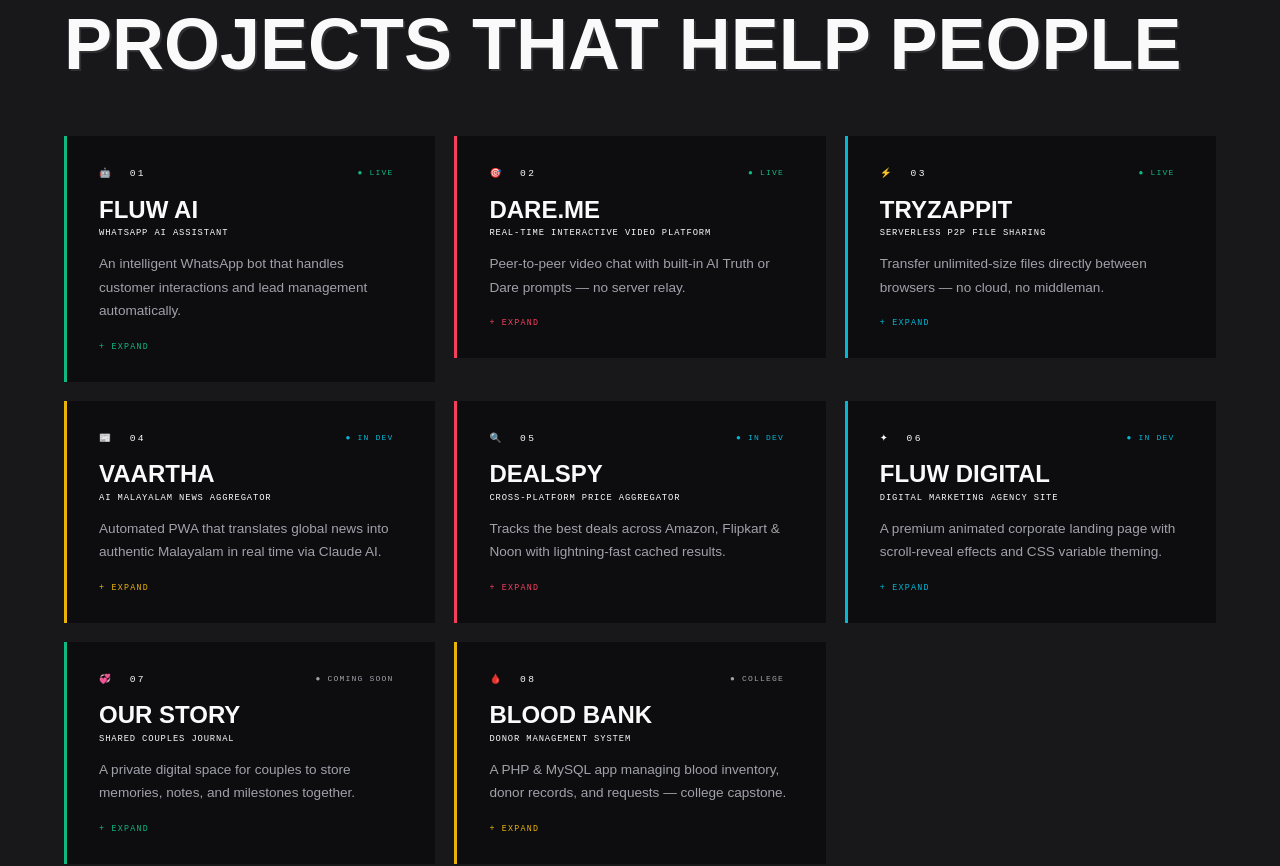
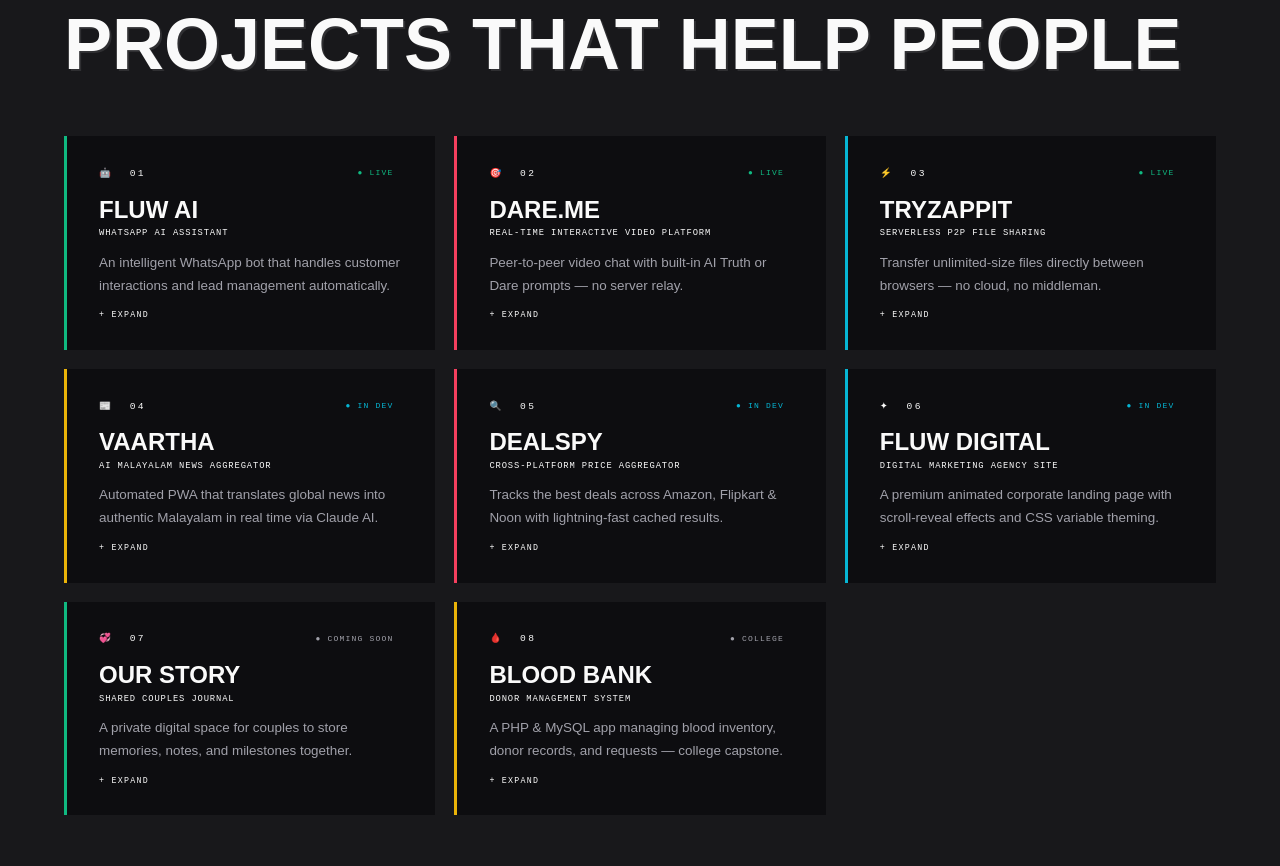
Before and after one commit to Salman-Hashir/salman-portfolio, a React (Vite) app: page / in a window 1280 px wide. Shown: the part 3860-4726 px from the top of the page. Built offline with nearby package versions, Linux system fonts and the light colour scheme.

Commit message:
feat: projects row-drawer expand - panel opens below row, cards never move

```diff
--- a/src/components/Projects.jsx
+++ b/src/components/Projects.jsx
@@ -1,4 +1,4 @@
-import React, { useState, useRef, useCallback, useEffect } from 'react';
+import React, { useState, useRef, useCallback, useEffect, useMemo } from 'react';
 import { motion, AnimatePresence } from 'framer-motion';
 
 const projectsList = [
@@ -99,10 +99,8 @@ const statusColors = {
   'College': 'var(--muted)',
 };
 
-// One spring config everywhere → consistent, silky feel
-const SPRING = { type: 'spring', stiffness: 300, damping: 36, mass: 0.85 };
+const EASE = [0.22, 1, 0.36, 1];
 
-// Responsive grid columns hook
 const useColumns = () => {
   const [cols, setCols] = useState(() => {
     if (typeof window === 'undefined') return 3;
@@ -119,7 +117,7 @@ const useColumns = () => {
 const Projects = () => {
   const [openIndex, setOpenIndex] = useState(null);
   const sectionRef = useRef(null);
-  const cardRefs = useRef({});
+  const expandedRef = useRef(null);
   const cols = useColumns();
   const [glow, setGlow] = useState({ x: -999, y: -999, opacity: 0 });
 
@@ -137,22 +135,33 @@ const Projects = () => {
     setOpenIndex(prev => {
       const next = prev === i ? null : i;
       if (next !== null) {
-        // Wait for spring layout to settle, then scroll so the card top
-        // sits ~80px below the viewport top — title always fully visible
+        // Panel slides open → scroll so its top edge is in view (with breathing room)
         setTimeout(() => {
-          const el = cardRefs.current[i];
-          if (!el) return;
-          const rect = el.getBoundingClientRect();
-          const offset = 80; // gap from top (clears nav + breathing room)
-          window.scrollTo({ top: window.scrollY + rect.top - offset, behavior: 'smooth' });
-        }, 280);
+          if (!expandedRef.current) return;
+          const rect = expandedRef.current.getBoundingClientRect();
+          if (rect.top > window.innerHeight || rect.bottom < 0) {
+            window.scrollTo({ top: window.scrollY + rect.top - 80, behavior: 'smooth' });
+          }
+        }, 460); // after panel has mostly finished opening
       }
       return next;
     });
   };
 
+  // Split projects into rows of `cols`
+  const rows = useMemo(() => {
+    const result = [];
+    for (let i = 0; i < projectsList.length; i += cols) {
+      result.push(
+        projectsList.slice(i, i + cols).map((p, j) => ({ ...p, originalIndex: i + j }))
+      );
+    }
+    return result;
+  }, [cols]);
+
+  const selected = openIndex !== null ? projectsList[openIndex] : null;
+  const gridCols = cols === 1 ? '1fr' : cols === 2 ? 'repeat(2, 1fr)' : 'repeat(3, 1fr)';
   const isMobile = cols === 1;
-  const gridCols = cols === 1 ? '1fr' : cols === 2 ? 'repeat(2, 1fr)' : 'repeat(3, 1fr)';
 
   return (
     <section
@@ -187,108 +196,85 @@ const Projects = () => {
       </motion.div>
 
       {/*
-        ── Grid ──
-        Cards expand IN PLACE. When a card gets gridColumn 1/-1,
-        CSS grid auto-placement keeps it near its original row while
-        nudging siblings — Framer Motion layout/SPRING animates the whole reflow.
+        ── Row-drawer layout ──
+        Cards NEVER reposition. Clicking opens a smooth panel
+        directly below the card's row — no jumping, no confusion.
       */}
-      <motion.div
-        layout
-        transition={SPRING}
-        style={{
+      <div style={{ position: 'relative', zIndex: 1 }}>
+        {rows.map((rowCards, rowIdx) => {
+          const rowHasOpen = rowCards.some(p => p.originalIndex === openIndex);
+
+          return (
+            <React.Fragment key={rowIdx}>
+
+              {/* ── Card row ── */}
+              <div style={{
                 display: 'grid',
                 gridTemplateColumns: gridCols,
                 gap: '1.2rem',
-          position: 'relative',
-          zIndex: 1,
-          alignItems: 'start',
-        }}
-      >
-        {projectsList.map((proj, i) => {
-          const isOpen = openIndex === i;
-          const showRowLayout = isOpen && !isMobile; // side-by-side only on wider screens
-
+                marginBottom: rowHasOpen ? '0' : '1.2rem',
+              }}>
+                {rowCards.map((proj) => {
+                  const isOpen = openIndex === proj.originalIndex;
                   return (
                     <motion.div
                       key={proj.num}
-              ref={el => { cardRefs.current[i] = el; }}
-              layout
-              transition={SPRING}
                       initial={{ opacity: 0, y: 28 }}
                       whileInView={{ opacity: 1, y: 0 }}
                       viewport={{ once: true, margin: '-40px' }}
-              animate={{
-                padding: isOpen
-                  ? (isMobile ? '1.8rem 1.4rem' : '2.5rem 2.8rem')
-                  : (isMobile ? '1.4rem 1.2rem' : '1.8rem 2rem'),
-                boxShadow: isOpen
-                  ? `0 0 0 1px rgba(${proj.accentRaw},0.4), 0 24px 80px rgba(${proj.accentRaw},0.18)`
-                  : `0 0 0 0px rgba(0,0,0,0)`,
-              }}
-              whileHover={!isOpen ? { y: -4 } : {}}
-              onClick={() => toggle(i)}
+                      transition={{ duration: 0.5, delay: proj.originalIndex * 0.04, ease: EASE }}
+                      whileHover={{ y: -3, transition: { duration: 0.18 } }}
+                      onClick={() => toggle(proj.originalIndex)}
                       style={{
                         background: 'var(--card-bg)',
-                border: `1px solid ${proj.accent}33`,
+                        border: `1px solid ${isOpen ? proj.accent + '66' : proj.accent + '33'}`,
                         borderLeft: `3px solid ${proj.accent}`,
+                        borderBottom: rowHasOpen && isOpen
+                          ? `1px solid ${proj.accent}00`  // fade bottom border into panel
+                          : `1px solid ${isOpen ? proj.accent + '66' : proj.accent + '33'}`,
+                        padding: isMobile ? '1.4rem 1.2rem' : '1.8rem 2rem',
                         position: 'relative',
                         overflow: 'hidden',
-                cursor: isOpen ? 'default' : 'pointer',
-                /* Expand to fill the full grid row */
-                gridColumn: isOpen ? '1 / -1' : 'auto',
+                        cursor: 'pointer',
                         display: 'flex',
                         flexDirection: 'column',
+                        boxShadow: isOpen
+                          ? `0 0 0 1px rgba(${proj.accentRaw},0.3), inset 0 -2px 0 ${proj.accent}33`
+                          : 'none',
+                        transition: 'border-color 0.3s ease, box-shadow 0.3s ease',
+                        zIndex: isOpen ? 2 : 1,
                       }}
                     >
-              {/* Top accent bar */}
-              <AnimatePresence>
+                      {/* Ambient corner */}
+                      <div style={{
+                        position: 'absolute', top: 0, right: 0, width: 140, height: 90,
+                        background: `radial-gradient(ellipse at top right, ${proj.accent}1c, transparent 70%)`,
+                        pointerEvents: 'none',
+                        transition: 'opacity 0.3s ease',
+                        opacity: isOpen ? 1.5 : 1,
+                      }} />
+
+                      {/* Active dot indicator */}
                       {isOpen && (
                         <motion.div
-                    key="topbar"
-                    initial={{ scaleX: 0 }}
-                    animate={{ scaleX: 1 }}
-                    exit={{ scaleX: 0 }}
-                    transition={{ duration: 0.45, ease: [0.25, 1, 0.5, 1] }}
+                          layoutId="active-dot"
                           style={{
-                      position: 'absolute', top: 0, left: 0, right: 0, height: '2px',
-                      background: `linear-gradient(90deg, ${proj.accent}, ${proj.accent}00)`,
-                      transformOrigin: 'left',
+                            position: 'absolute', top: '1rem', left: '1rem',
+                            width: 6, height: 6, borderRadius: '50%',
+                            background: proj.accent,
+                            boxShadow: `0 0 8px ${proj.accent}`,
                           }}
+                          transition={{ type: 'spring', stiffness: 400, damping: 28 }}
                         />
                       )}
-              </AnimatePresence>
 
-              {/* Ambient corner pulse */}
-              <motion.div
-                animate={{ width: isOpen ? 340 : 140, height: isOpen ? 220 : 90 }}
-                transition={SPRING}
-                style={{
-                  position: 'absolute', top: 0, right: 0, pointerEvents: 'none',
-                  background: `radial-gradient(ellipse at top right, ${proj.accent}1c, transparent 70%)`,
-                }}
-              />
-
-              {/* ── Card content ── */}
-              <div style={{
-                display: 'flex',
-                flexDirection: showRowLayout ? 'row' : 'column',
-                gap: showRowLayout ? '2.8rem' : '0',
-                alignItems: showRowLayout ? 'flex-start' : 'stretch',
-                flex: 1,
-              }}>
-
-                {/* LEFT — identity block */}
-                <div style={{
-                  flex: showRowLayout ? '0 0 360px' : '1',
-                  minWidth: 0,
-                  display: 'flex',
-                  flexDirection: 'column',
-                }}>
                       {/* Num + Status */}
                       <div style={{ display: 'flex', justifyContent: 'space-between', alignItems: 'center', marginBottom: '1rem' }}>
                         <span style={{
                           fontFamily: 'var(--font-mono)', fontSize: isMobile ? '0.52rem' : '0.6rem',
                           letterSpacing: '0.25em', color: `${proj.accent}bb`, textTransform: 'uppercase',
+                          paddingLeft: isOpen ? '1rem' : '0',
+                          transition: 'padding 0.3s ease',
                         }}>
                           {proj.icon}&nbsp;&nbsp;{proj.num}
                         </span>
@@ -303,17 +289,14 @@ const Projects = () => {
                       </div>
 
                       {/* Title */}
-                  <motion.h3
-                    animate={{ fontSize: isOpen ? (isMobile ? '1.6rem' : '2.2rem') : (isMobile ? '1.15rem' : '1.5rem') }}
-                    transition={SPRING}
-                    style={{
+                      <h3 style={{
                         fontFamily: 'var(--font-display)', fontWeight: 900,
                         color: 'var(--white)', textTransform: 'uppercase',
+                        fontSize: isMobile ? '1.2rem' : '1.5rem',
                         lineHeight: 1.08, marginBottom: '0.35rem',
-                    }}
-                  >
+                      }}>
                         {proj.title}
-                  </motion.h3>
+                      </h3>
 
                       {/* Sub */}
                       <span style={{
@@ -326,123 +309,180 @@ const Projects = () => {
 
                       {/* Preview */}
                       <p style={{
-                    fontSize: isMobile ? '0.8rem' : '0.85rem', color: 'var(--muted)',
-                    lineHeight: 1.75,
-                    marginBottom: isOpen ? 0 : '0.8rem',
-                    flex: 1,
+                        fontSize: isMobile ? '0.78rem' : '0.84rem',
+                        color: 'var(--muted)', lineHeight: 1.7,
+                        flex: 1, marginBottom: '0.8rem',
                       }}>
                         {proj.preview}
                       </p>
 
-                  {/* Expand hint */}
+                      {/* Expand hint / open indicator */}
+                      <span style={{
+                        fontFamily: 'var(--font-mono)', fontSize: '0.52rem', letterSpacing: '0.15em',
+                        textTransform: 'uppercase',
+                        color: isOpen ? proj.accent : proj.accent + 'aa',
+                        borderBottom: `1px solid ${proj.accent}${isOpen ? '88' : '44'}`,
+                        paddingBottom: '2px', alignSelf: 'flex-start',
+                        transition: 'color 0.3s, border-color 0.3s',
+                      }}>
+                        {isOpen ? '− Details open ↓' : '+ Expand'}
+                      </span>
+                    </motion.div>
+                  );
+                })}
+
+                {/* Fill empty slots in last row so grid stays balanced */}
+                {rowCards.length < cols && Array.from({ length: cols - rowCards.length }).map((_, k) => (
+                  <div key={`filler-${k}`} style={{
+                    border: '1px solid transparent',
+                    padding: isMobile ? '1.4rem 1.2rem' : '1.8rem 2rem',
+                    visibility: 'hidden',
+                  }} />
+                ))}
+              </div>
+
+              {/* ── Expanded panel — slides open below the row ── */}
               <AnimatePresence>
-                    {!isOpen && (
-                      <motion.span
-                        initial={{ opacity: 0 }}
-                        animate={{ opacity: 1 }}
-                        exit={{ opacity: 0 }}
-                        transition={{ duration: 0.2 }}
+                {rowHasOpen && selected && (
+                  <motion.div
+                    key={`panel-${openIndex}`}
+                    ref={expandedRef}
+                    initial={{ height: 0, opacity: 0 }}
+                    animate={{ height: 'auto', opacity: 1 }}
+                    exit={{ height: 0, opacity: 0 }}
+                    transition={{ duration: 0.45, ease: EASE }}
+                    style={{ overflow: 'hidden', marginBottom: '1.2rem' }}
+                  >
+                    {/* Inner panel */}
+                    <motion.div
+                      initial={{ y: -16, opacity: 0 }}
+                      animate={{ y: 0, opacity: 1 }}
+                      exit={{ y: -16, opacity: 0 }}
+                      transition={{ duration: 0.4, ease: EASE, delay: 0.08 }}
                       style={{
-                          fontFamily: 'var(--font-mono)', fontSize: '0.52rem', letterSpacing: '0.15em',
-                          textTransform: 'uppercase', color: proj.accent,
-                          borderBottom: `1px solid ${proj.accent}44`, paddingBottom: '2px',
-                          marginTop: '0.4rem', alignSelf: 'flex-start',
+                        background: `linear-gradient(135deg, rgba(${selected.accentRaw},0.06) 0%, var(--card-bg) 60%)`,
+                        border: `1px solid rgba(${selected.accentRaw},0.3)`,
+                        borderTop: `2px solid ${selected.accent}`,
+                        padding: isMobile ? '1.6rem 1.2rem' : '2.2rem 2.8rem',
+                        position: 'relative',
+                        overflow: 'hidden',
                       }}
                     >
-                        + Expand
-                      </motion.span>
-                    )}
-                  </AnimatePresence>
+                      {/* Background accent blur */}
+                      <div style={{
+                        position: 'absolute', top: '-60px', right: '-60px',
+                        width: 280, height: 280,
+                        background: `radial-gradient(circle, rgba(${selected.accentRaw},0.1), transparent 70%)`,
+                        pointerEvents: 'none',
+                      }} />
+
+                      <div style={{
+                        display: 'flex',
+                        flexDirection: isMobile ? 'column' : 'row',
+                        gap: isMobile ? '1.6rem' : '3rem',
+                        alignItems: 'flex-start',
+                        position: 'relative',
+                      }}>
+
+                        {/* LEFT — project identity recap */}
+                        <div style={{ flex: isMobile ? 'none' : '0 0 260px' }}>
+                          <div style={{
+                            fontFamily: 'var(--font-mono)', fontSize: '0.58rem',
+                            letterSpacing: '0.25em', color: `${selected.accent}bb`,
+                            textTransform: 'uppercase', marginBottom: '0.6rem',
+                          }}>
+                            {selected.icon}&nbsp;&nbsp;{selected.num}
                           </div>
+                          <h3 style={{
+                            fontFamily: 'var(--font-display)', fontWeight: 900,
+                            color: 'var(--white)', textTransform: 'uppercase',
+                            fontSize: isMobile ? '1.8rem' : '2.1rem',
+                            lineHeight: 1.05, marginBottom: '0.3rem',
+                          }}>
+                            {selected.title}
+                          </h3>
+                          <span style={{
+                            fontFamily: 'var(--font-mono)', fontSize: '0.55rem',
+                            letterSpacing: '0.1em', textTransform: 'uppercase',
+                            color: `${selected.accent}99`, display: 'block', marginBottom: '1.4rem',
+                          }}>
+                            {selected.sub}
+                          </span>
 
-                {/* RIGHT (or BOTTOM on mobile) — expanded panel */}
-                <AnimatePresence>
-                  {isOpen && (
-                    <motion.div
-                      key="details"
-                      initial={{ opacity: 0, x: showRowLayout ? 30 : 0, y: showRowLayout ? 0 : 16 }}
-                      animate={{ opacity: 1, x: 0, y: 0 }}
-                      exit={{ opacity: 0, x: showRowLayout ? 30 : 0, y: showRowLayout ? 0 : 16 }}
-                      transition={{ duration: 0.4, ease: [0.25, 1, 0.5, 1], delay: 0.15 }}
-                      style={{
-                        flex: 1, display: 'flex', flexDirection: 'column',
-                        gap: '1.3rem', position: 'relative',
-                        marginTop: showRowLayout ? 0 : '1.4rem',
-                        paddingTop: showRowLayout ? 0 : '1.4rem',
-                        borderTop: showRowLayout ? 'none' : `1px solid ${proj.accent}25`,
-                      }}
-                      onClick={e => e.stopPropagation()}
-                    >
-                      {/* Vertical divider (desktop only) */}
-                      {showRowLayout && (
-                        <motion.div
-                          initial={{ scaleY: 0 }}
-                          animate={{ scaleY: 1 }}
-                          exit={{ scaleY: 0 }}
-                          transition={{ duration: 0.45, ease: [0.25, 1, 0.5, 1] }}
-                          style={{
-                            position: 'absolute', left: '-1.4rem', top: 0, bottom: 0,
-                            width: '1px',
-                            background: `linear-gradient(to bottom, transparent, ${proj.accent}50, transparent)`,
-                            transformOrigin: 'top',
-                          }}
-                        />
-                      )}
-
-                      {/* Full description */}
-                      <p style={{
-                        fontSize: isMobile ? '0.82rem' : '0.9rem', color: 'var(--muted)', lineHeight: 1.85,
-                        borderLeft: `2px solid ${proj.accent}55`, paddingLeft: '1rem',
-                      }}>
-                        {proj.desc}
-                      </p>
-
-                      {/* Tech tags */}
+                          {/* Tags */}
                           <div style={{ display: 'flex', flexWrap: 'wrap', gap: '0.45rem' }}>
-                        {proj.tags.map((tag, idx) => (
+                            {selected.tags.map((tag, idx) => (
                               <motion.span
                                 key={idx}
                                 initial={{ opacity: 0, y: 6 }}
                                 animate={{ opacity: 1, y: 0 }}
-                            transition={{ delay: 0.2 + idx * 0.06, duration: 0.28 }}
+                                transition={{ delay: 0.15 + idx * 0.06 }}
                                 style={{
-                              padding: '0.28rem 0.75rem',
-                              border: `1px solid ${proj.accent}55`,
+                                  padding: '0.28rem 0.7rem',
+                                  border: `1px solid rgba(${selected.accentRaw},0.4)`,
                                   fontFamily: 'var(--font-mono)', fontSize: '0.52rem',
-                              letterSpacing: '0.1em', color: proj.accent, textTransform: 'uppercase',
+                                  letterSpacing: '0.1em', color: selected.accent,
+                                  textTransform: 'uppercase',
                                 }}
                               >
                                 {tag}
                               </motion.span>
                             ))}
                           </div>
+                        </div>
+
+                        {/* Divider */}
+                        {!isMobile && (
+                          <motion.div
+                            initial={{ scaleY: 0 }}
+                            animate={{ scaleY: 1 }}
+                            transition={{ duration: 0.4, ease: EASE, delay: 0.1 }}
+                            style={{
+                              width: 1, alignSelf: 'stretch',
+                              background: `linear-gradient(to bottom, transparent, rgba(${selected.accentRaw},0.4), transparent)`,
+                              transformOrigin: 'top', flexShrink: 0,
+                            }}
+                          />
+                        )}
+
+                        {/* RIGHT — full description + actions */}
+                        <div style={{ flex: 1, display: 'flex', flexDirection: 'column', gap: '1.4rem' }}>
+                          <p style={{
+                            fontSize: isMobile ? '0.83rem' : '0.92rem',
+                            color: 'var(--muted)', lineHeight: 1.88,
+                            borderLeft: `2px solid rgba(${selected.accentRaw},0.5)`,
+                            paddingLeft: '1.1rem',
+                          }}>
+                            {selected.desc}
+                          </p>
 
                           {/* Actions */}
-                      <div style={{ display: 'flex', alignItems: 'center', gap: '1rem', flexWrap: 'wrap', marginTop: '0.2rem' }}>
+                          <div style={{ display: 'flex', alignItems: 'center', gap: '1rem', flexWrap: 'wrap' }}>
                             <a
-                          href={proj.link}
+                              href={selected.link}
                               target="_blank"
                               rel="noreferrer"
                               style={{
                                 display: 'inline-flex', alignItems: 'center', gap: '0.4rem',
-                            fontFamily: 'var(--font-mono)', fontSize: isMobile ? '0.55rem' : '0.58rem',
+                                fontFamily: 'var(--font-mono)',
+                                fontSize: isMobile ? '0.55rem' : '0.58rem',
                                 letterSpacing: '0.15em', textTransform: 'uppercase',
                                 textDecoration: 'none',
-                            padding: isMobile ? '0.55rem 1.1rem' : '0.65rem 1.5rem',
-                            background: proj.accent, color: 'var(--black)', fontWeight: 700,
-                            border: `1px solid ${proj.accent}`,
+                                padding: isMobile ? '0.6rem 1.2rem' : '0.7rem 1.6rem',
+                                background: selected.accent, color: 'var(--black)', fontWeight: 700,
+                                border: `1px solid ${selected.accent}`,
                                 transition: 'transform 0.18s ease, box-shadow 0.18s ease',
                               }}
                               onMouseEnter={e => {
                                 e.currentTarget.style.transform = 'translate(-2px,-2px)';
-                            e.currentTarget.style.boxShadow = `4px 4px 0 rgba(${proj.accentRaw},0.4)`;
+                                e.currentTarget.style.boxShadow = `4px 4px 0 rgba(${selected.accentRaw},0.45)`;
                               }}
                               onMouseLeave={e => {
                                 e.currentTarget.style.transform = '';
                                 e.currentTarget.style.boxShadow = '';
                               }}
                             >
-                          ↗ {proj.status === 'Live' ? 'View Live' : 'View Demo'}
+                              ↗ {selected.status === 'Live' ? 'View Live' : 'View Demo'}
                             </a>
                             <button
                               onClick={() => setOpenIndex(null)}
@@ -459,14 +499,17 @@ const Projects = () => {
                               − Close
                             </button>
                           </div>
+                        </div>
+                      </div>
+                    </motion.div>
                   </motion.div>
                 )}
               </AnimatePresence>
-              </div>
-            </motion.div>
+
+            </React.Fragment>
           );
         })}
-      </motion.div>
+      </div>
     </section>
   );
 };
```
Lines whose indentation alone changed are shown as unchanged.
